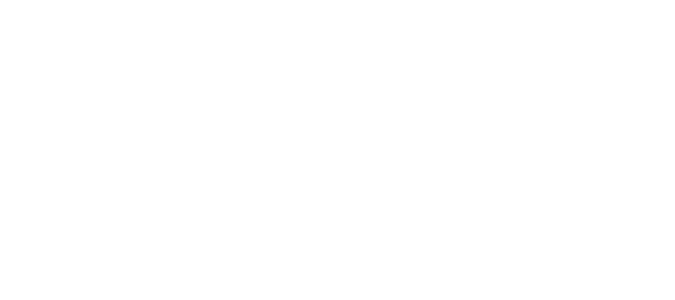
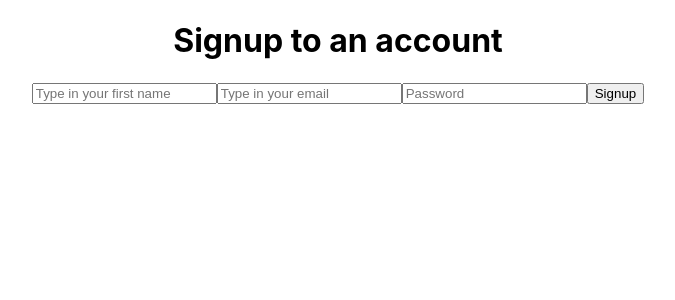
Before and after one commit to Saraesabbagh/things_to_do, a React (Create React App) app in the folder things_to_do_client/: page /users/new in a window 1280 px wide. Before the commit this address had no page. Shown: the top 300 px of the page, without its empty margins (302-977 px from the left). Built offline with nearby package versions, Linux system fonts and the light colour scheme.

Commit message:
started todos routes and controller

```diff
--- a/things_to_do_client/src/App.js
+++ b/things_to_do_client/src/App.js
@@ -15,7 +15,7 @@ function App() {
         <Routes>
           <Route path="/" element={<IndexPage />} />
           <Route path="/session/new" element={<SessionNew />} />
-          <Route path="/user/new" element={<UserNew/>} />
+          <Route path="/users/new" element={<UserNew />} />
           <Route path="/home" element={<HomePage />} />
           <Route path="/new" element={<AddTodo />} />
           <Route path="/list" element={<ListTodo />} />
--- a/things_to_do_client/src/components/UserNew.js
+++ b/things_to_do_client/src/components/UserNew.js
@@ -2,34 +2,33 @@ import React from "react";
 import { Navigate } from "react-router-dom";
 
 export const UserNew = () => {
-
-  const whenSubmit = (event) =>{
+  const whenSubmit = (event) => {
     event.preventDefault();
 
-    const name=event.target.name;
-    const email=event.target.email;
-    const password=event.target.password;
-    fetch("/api/signup", {
+    const name = event.target.name;
+    const email = event.target.email;
+    const password = event.target.password;
+    fetch("/api/users/new", {
       method: "POST",
       headers: {
         "Content-Type": "application/json",
       },
       body: JSON.stringify({
-        name:name.value,
+        name: name.value,
         email: email.value,
         password: password.value,
       }),
     })
       .then((response) => response.json())
       .then((json) => {
-     if (json.message === "User registered!"){
+        if (json.message === "User registered!") {
           window.alert("Signup Successful!");
           Navigate("/session/new");
         } else {
-      window.alert(json.message)
+          window.alert(json.message);
         }
       })
-  .catch((error)=>{
+      .catch((error) => {
         console.error("Error", error);
       });
   };
```
Lines whose indentation alone changed are shown as unchanged.
